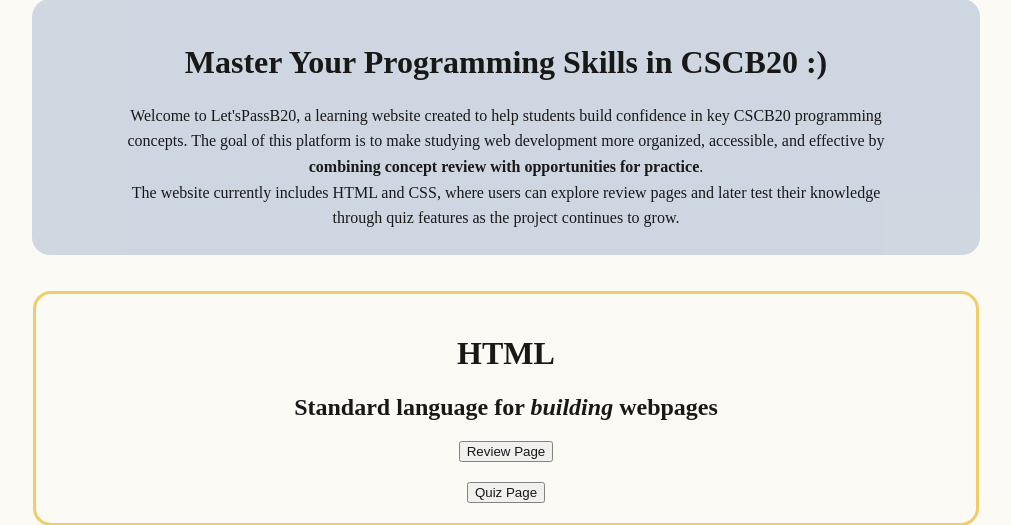
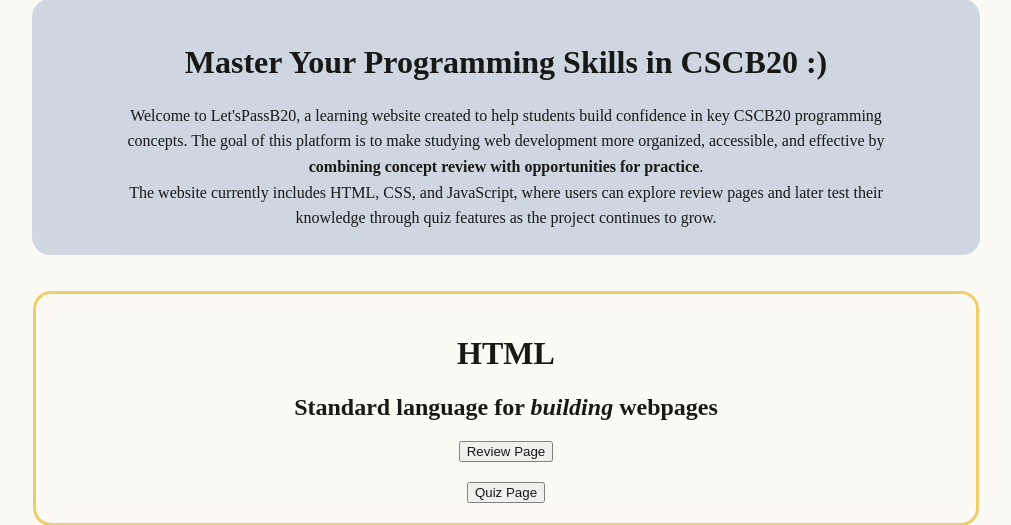
Before and after one commit to lyndent17-source/Let-sPassB20, a Flask app: page /home in a window 1280 px wide. Shown: the part 61-586 px from the top of the page, without its empty margins (134-1145 px from the left). Run offline with Flask 3, Linux system fonts and the light colour scheme; the visitor is signed in with stand-in values (Sample User, id 1).

Commit message:
Update home_page.html

```diff
--- a/templates/home_page.html
+++ b/templates/home_page.html
@@ -55,7 +55,7 @@
   The goal of this platform is to make studying web development more organized, accessible, and effective by <b>combining concept review with opportunities for practice</b>.
 </p>
 <p style="text-align: center; max-width: 800px; margin: 0 auto; line-height: 1.6;">
-  The website currently includes HTML and CSS, where users can explore review pages and later test their knowledge through quiz features as the project continues to grow.
+  The website currently includes HTML, CSS, and JavaScript, where users can explore review pages and later test their knowledge through quiz features as the project continues to grow.
 </p>
 </div>
 
```
